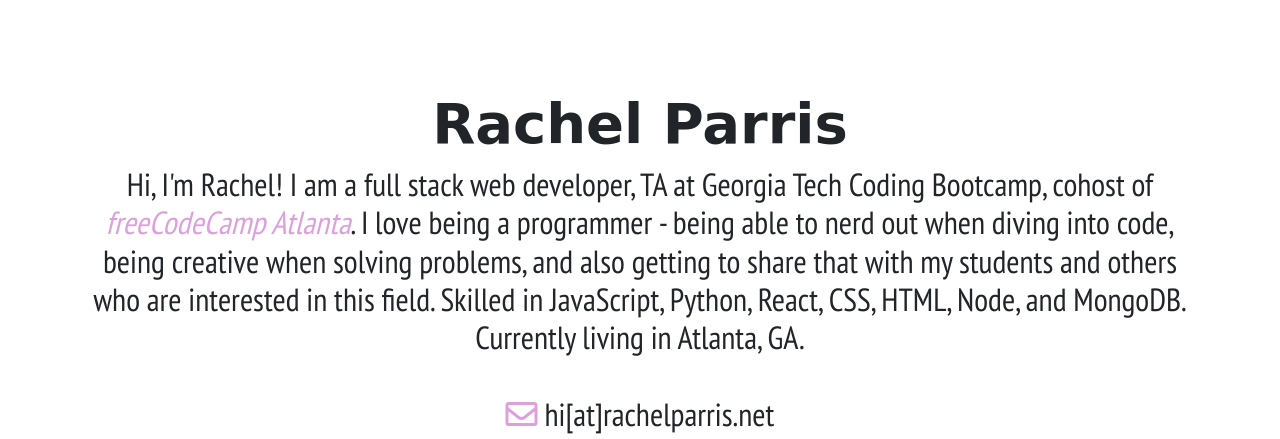
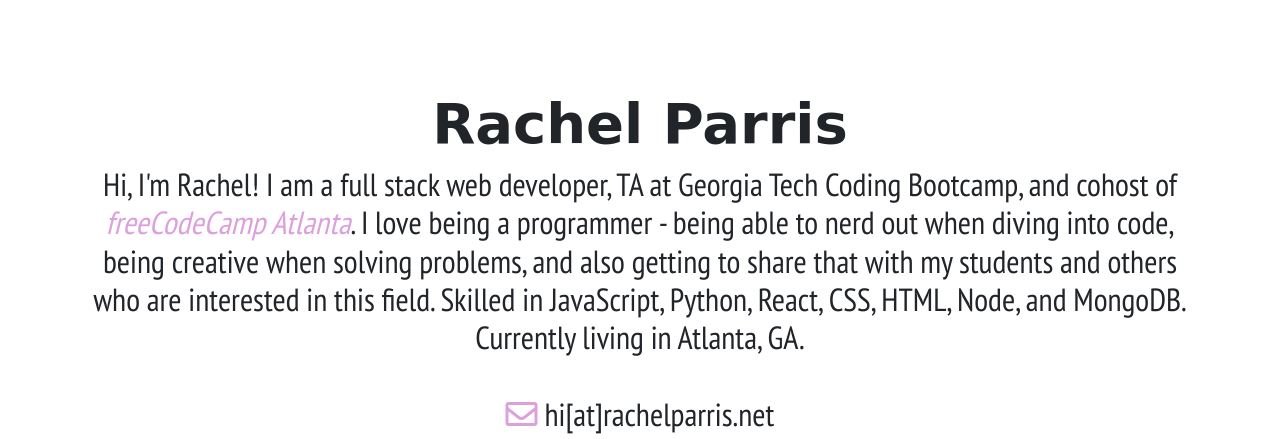
Before and after one commit to RachelParris/portfolio-old, a plain HTML site: page index.html in a window 1280 px wide. Shown: the top 439 px of the page. Drawn offline with nearby package versions, Linux system fonts and the light colour scheme; a web font is replaced by a local one.

Commit message:
Fixed typo in intro.

```diff
--- a/index.html
+++ b/index.html
@@ -26,7 +26,7 @@
     <!-- INTRO -->
     <div class="row">
       <div class="col-sm-12 center">
-        <h2>Hi, I'm Rachel! I am a full stack web developer, TA at Georgia Tech Coding Bootcamp, cohost of
+        <h2>Hi, I'm Rachel! I am a full stack web developer, TA at Georgia Tech Coding Bootcamp, and cohost of
           <a href="https://www.facebook.com/groups/free.code.camp.atlanta/">freeCodeCamp Atlanta</a>. I love being a
           programmer - being able to nerd out when diving into code, being creative when solving problems, and also
           getting to share that with my students and others who are interested in this field. Skilled in JavaScript,
```
